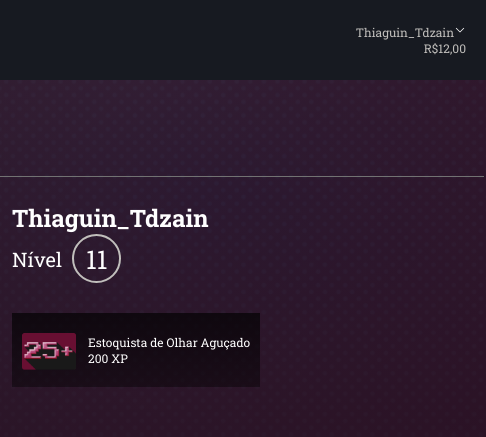
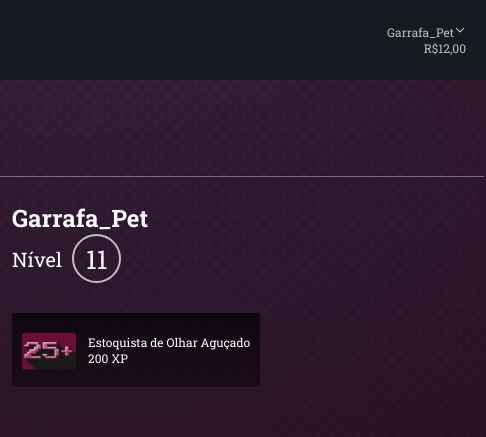
Before and after one commit to LuaSpecht/Desafio-Tecnico, a website: page index.html in a window 1280 px wide. Shown: the top 437 px of the page, 492-978 px from the left. Drawn offline with nearby package versions, Linux system fonts and the light colour scheme; a web font is replaced by a local one.

Commit message:
feat: profile section concluded

```diff
--- a/index.html
+++ b/index.html
@@ -22,7 +22,7 @@
     <div class="user-profile">
       <div class="visible-part">
         <div class="text-header-box">
-          <p class="user-name">Thiaguin_Tdzain <i class="arrow ph ph-caret-down"></i></p>
+          <p class="user-name">Garrafa_Pet<i class="arrow ph ph-caret-down"></i></p>
           <p class="account-money">R$12,00</p>
         </div>
         <img src="./src/imgs/profile-images/verissimo.jpg"
@@ -35,7 +35,7 @@
     </div>
   </header>
   <section class="hero-section">
-    <main class="information-section">
+    <main class="profile-section">
       <h1 class="section-title"> Meu Perfil</h1>
       <div class="my-profile">
         <div class="img-board">
@@ -45,7 +45,7 @@
         </div>
         <div class="my-data">
           <div class="my-name">
-            <h2 class="username">Thiaguin_Tdzain</h2>
+            <h2 class="username">Garrafa_Pet</h2>
             <div class="level-board"> Nível <span class="xp-box-level">11</span></div>
           </div>
           <div class="my-insignia">
@@ -59,6 +59,7 @@
         </div>
       </div>
     </main>
+
   </section>
   <script src="app.js"></script>
 </body>
--- a/style.css
+++ b/style.css
@@ -90,11 +90,15 @@ header .user-profile .dropdown-menu a:hover {
   text-decoration: none;
 }
 
-.information-section {
+.hero-section {
   background: linear-gradient(#38122daa, #2d0f25cc, #1b2822cc);
   margin: 0px 15em 0px 15em;
   height: 100vh;
   padding: 5%;
+}
+
+.profile-section {
+  margin-bottom: 50px;
 }
 
 .section-title {
@@ -165,6 +169,8 @@ header .user-profile .dropdown-menu a:hover {
   height: 54px;
 }
 
+
+
 @media (max-width: 992px) {
   header {
     padding: 0px 3em 0px 3em;
```
